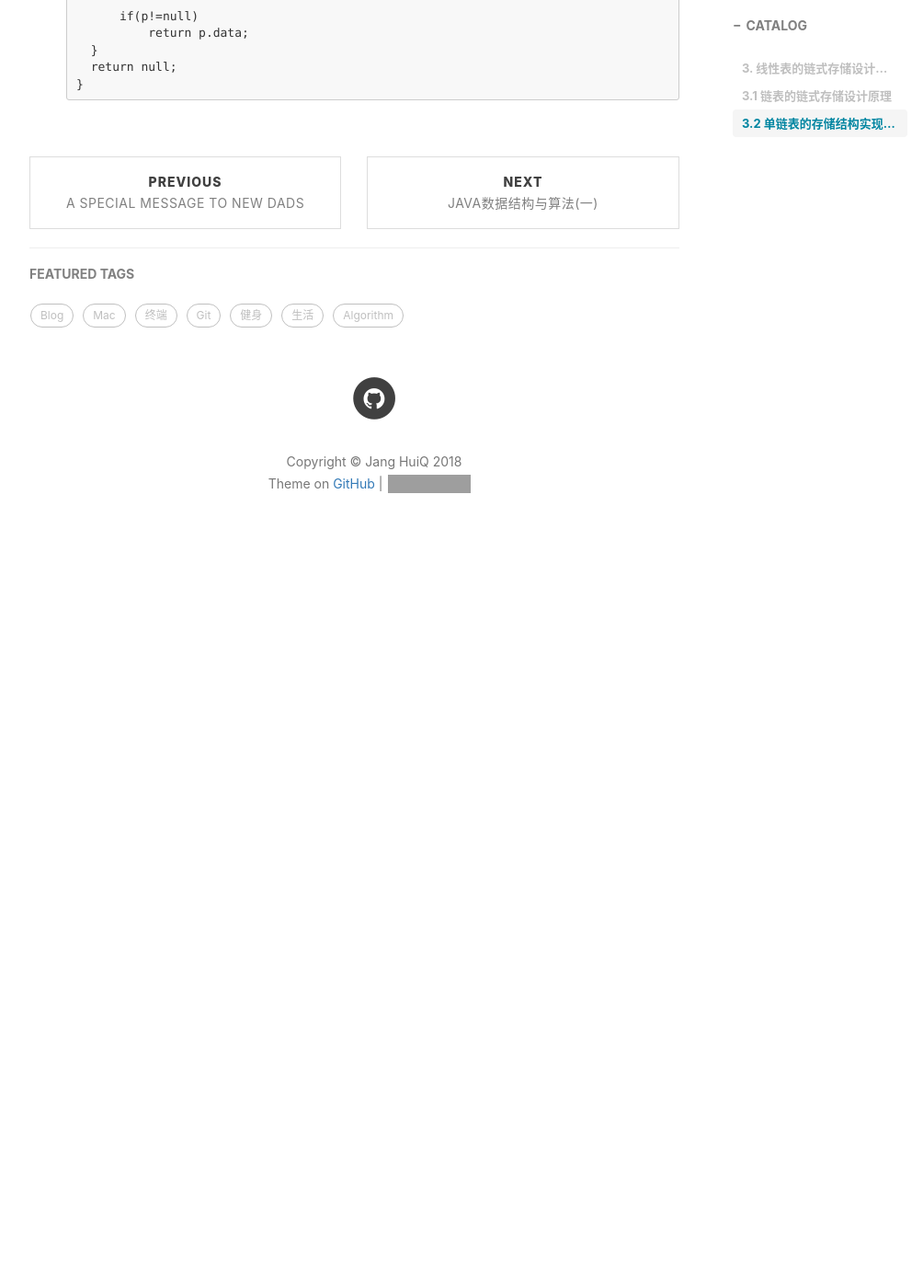
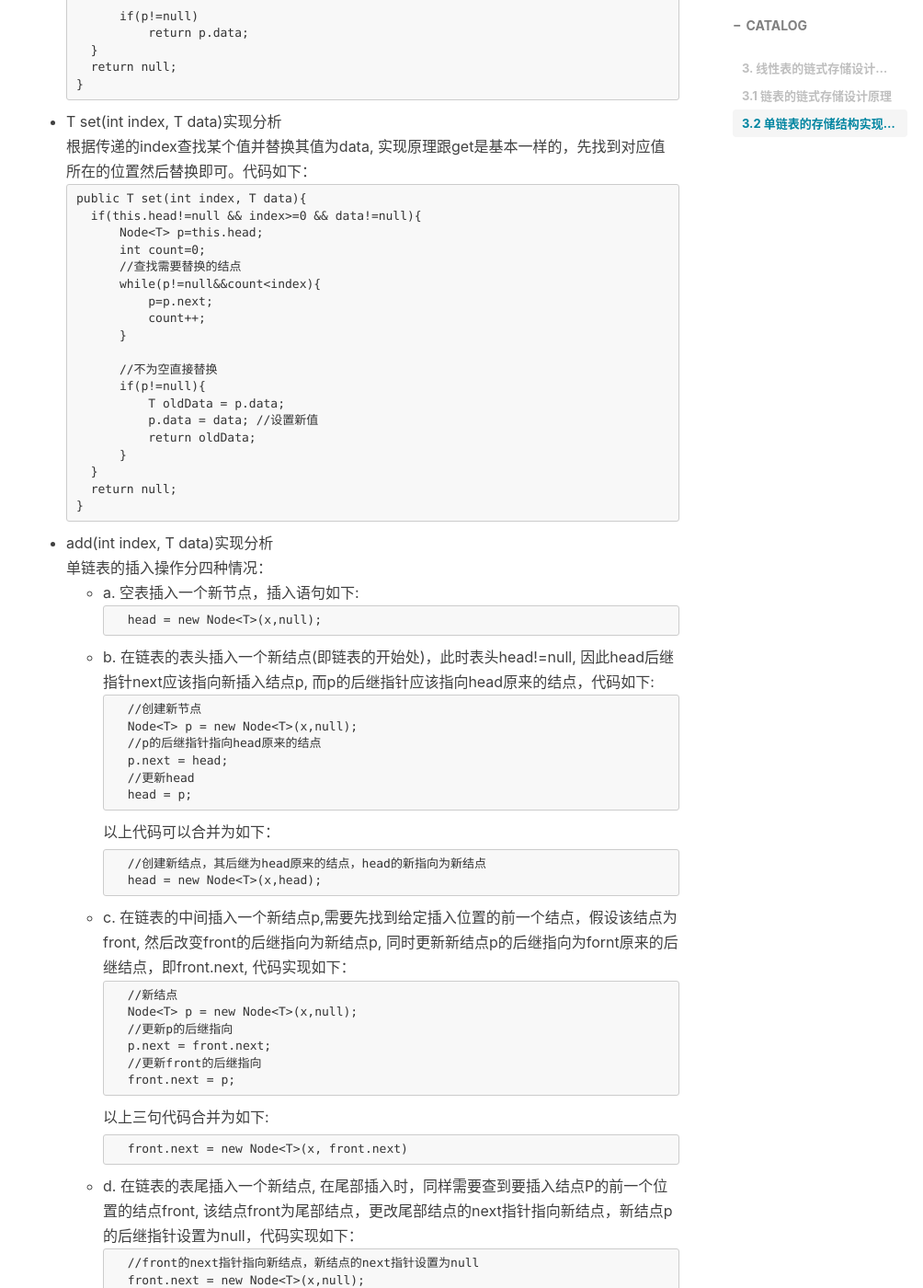
Before and after one commit to jangzc/jangzc.github.io, a Jekyll site: the page built from _posts/2018-08-02-链表.md, in a window 1280 px wide and 1400 px high, scrolled down 2606 px. Shown: the whole window at 92% size, without its empty margins (233-1237 px from the left). Built offline with Jekyll 4.4.1, drawn with Linux system fonts in a browser that asks for light colours; nearby versions of some CDN libraries; comment, search, counter and statistics services are not loaded; before the commit the page ends 3236 px from its top, so only the background shows below that; some of the changed text lies outside the part shown; grey boxes are pictures that could not be loaded.

Commit message:
Update 2018-08-02-链表.md

````diff
--- a/_posts/2018-08-02-链表.md
+++ b/_posts/2018-08-02-链表.md
@@ -90,3 +90,92 @@ public T get(int index){
     return null;
 }
 ```
+
+* T set(int index, T data)实现分析<br>
+根据传递的index查找某个值并替换其值为data, 实现原理跟get是基本一样的，先找到对应值所在的位置然后替换即可。代码如下：
+```
+public T set(int index, T data){
+    if(this.head!=null && index>=0 && data!=null){
+        Node<T> p=this.head;
+        int count=0;
+        //查找需要替换的结点
+        while(p!=null&&count<index){
+            p=p.next;
+            count++;
+        }
+
+        //不为空直接替换
+        if(p!=null){
+            T oldData = p.data;
+            p.data = data; //设置新值
+            return oldData;
+        }
+    }
+    return null;
+}
+```
+
+* add(int index, T data)实现分析<br>
+单链表的插入操作分四种情况：
+    * a. 空表插入一个新节点，插入语句如下:
+    ```
+    head = new Node<T>(x,null);
+    ```
+    * b. 在链表的表头插入一个新结点(即链表的开始处)，此时表头head!=null, 因此head后继指针next应该指向新插入结点p, 而p的后继指针应该指向head原来的结点，代码如下:
+    ```
+    //创建新节点
+    Node<T> p = new Node<T>(x,null);
+    //p的后继指针指向head原来的结点
+    p.next = head;
+    //更新head
+    head = p;
+    ```
+    以上代码可以合并为如下：
+    ```
+    //创建新结点，其后继为head原来的结点，head的新指向为新结点
+    head = new Node<T>(x,head);
+    ```
+    * c. 在链表的中间插入一个新结点p,需要先找到给定插入位置的前一个结点，假设该结点为front, 然后改变front的后继指向为新结点p, 同时更新新结点p的后继指向为fornt原来的后继结点，即front.next, 代码实现如下：
+    ```
+    //新结点
+    Node<T> p = new Node<T>(x,null);
+    //更新p的后继指向
+    p.next = front.next;
+    //更新front的后继指向
+    front.next = p;
+    ```
+    以上三句代码合并为如下:
+    ```
+    front.next = new Node<T>(x, front.next)
+    ```
+    * d. 在链表的表尾插入一个新结点, 在尾部插入时，同样需要查到要插入结点P的前一个位置的结点front, 该结点front为尾部结点，更改尾部结点的next指针指向新结点，新结点p的后继指针设置为null，代码实现如下：
+    ```
+    //front的next指针指向新结点，新结点的next指针设置为null
+    front.next = new Node<T>(x,null);
+    ```
+
+到此我们也就可以发现单向链表中的中间插入和尾部插入其实可以合并为一种情况。整体实现如下：
+```
+public boolean add(int index, T data){
+    if(data==null){
+        return false;
+    }
+
+    //在头部插入
+    if(this.head==null||index<=1){
+        this.head = new Node<T>(data, this.head);
+    }else{
+        //在尾部或中间插入
+        int count=0;
+        Node<T> front = this.head;
+        //找到要插入结点的位置的前一个结点
+        while(front.next!=null&&count<index-1){
+            front=front.next;
+            count++;
+        }
+        //尾部添加和中间插入属于同种情况，毕竟当front为尾部结点时front.next==null
+        front.next = new Node<T>(data,front.next);
+    }
+    return true;
+}
+```
````
